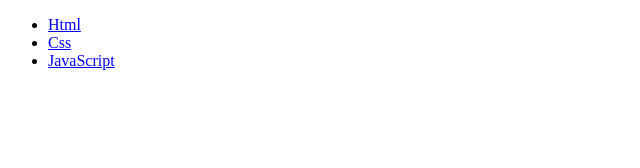
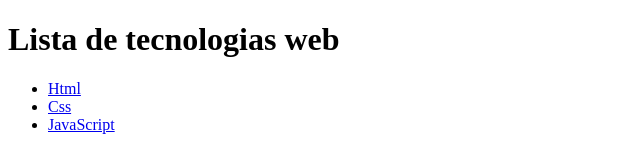
Before and after one commit to lbdavid17/webTecnologias, a plain HTML site: page index.html in a window 1280 px wide. Shown: the whole page, without its empty margins (0-640 px from the left). Drawn offline with Linux system fonts and the light colour scheme.

Commit message:
ejercicio repaso

```diff
--- a/index.html
+++ b/index.html
@@ -7,6 +7,7 @@
     <title>Web de tecnologias</title>
 </head>
 <body>
+    <h1>Lista de tecnologias web</h1>
     <div class="container">
         <ul>
             <li class="item"><a href="https://es.wikipedia.org/wiki/HTML">Html</a></li>
```
